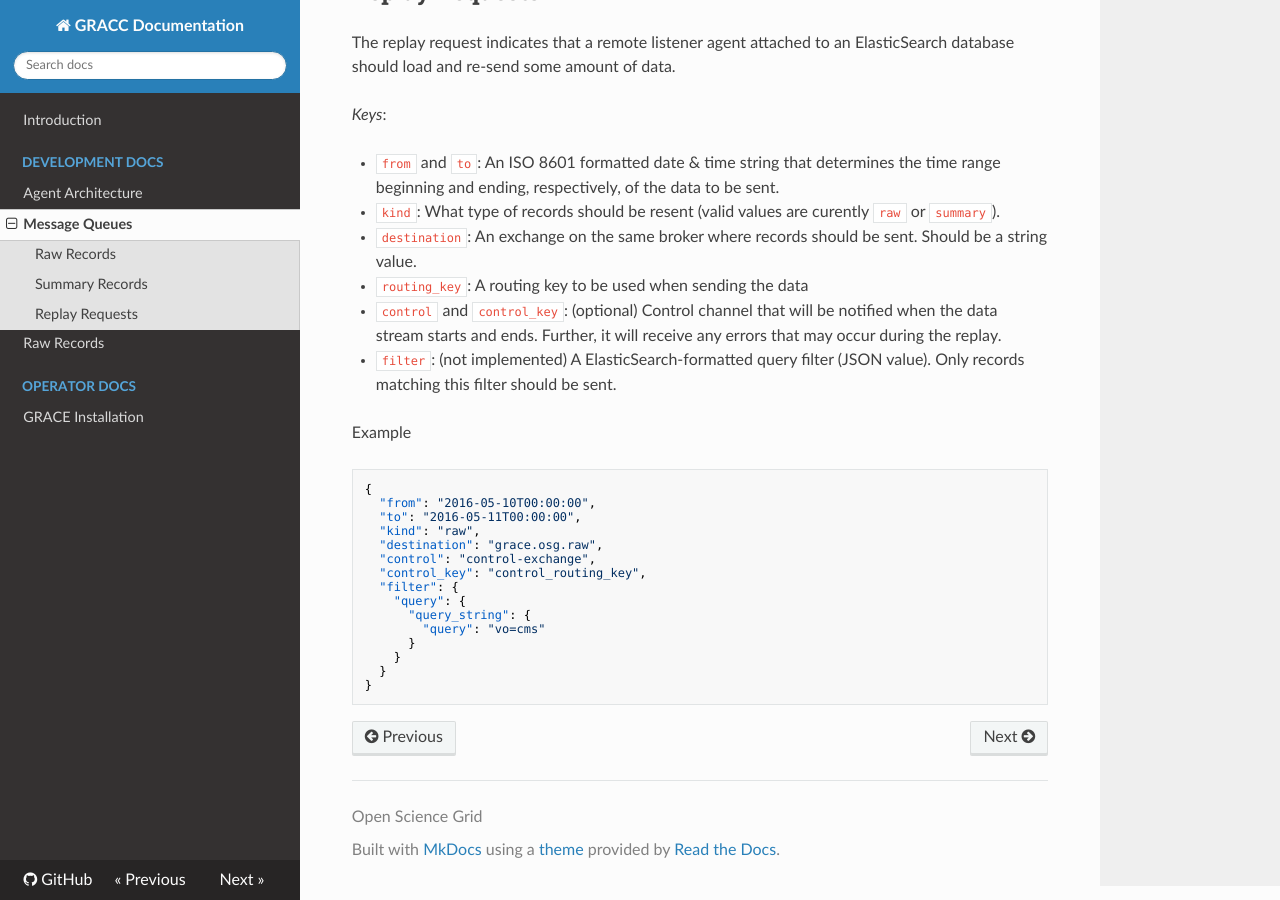
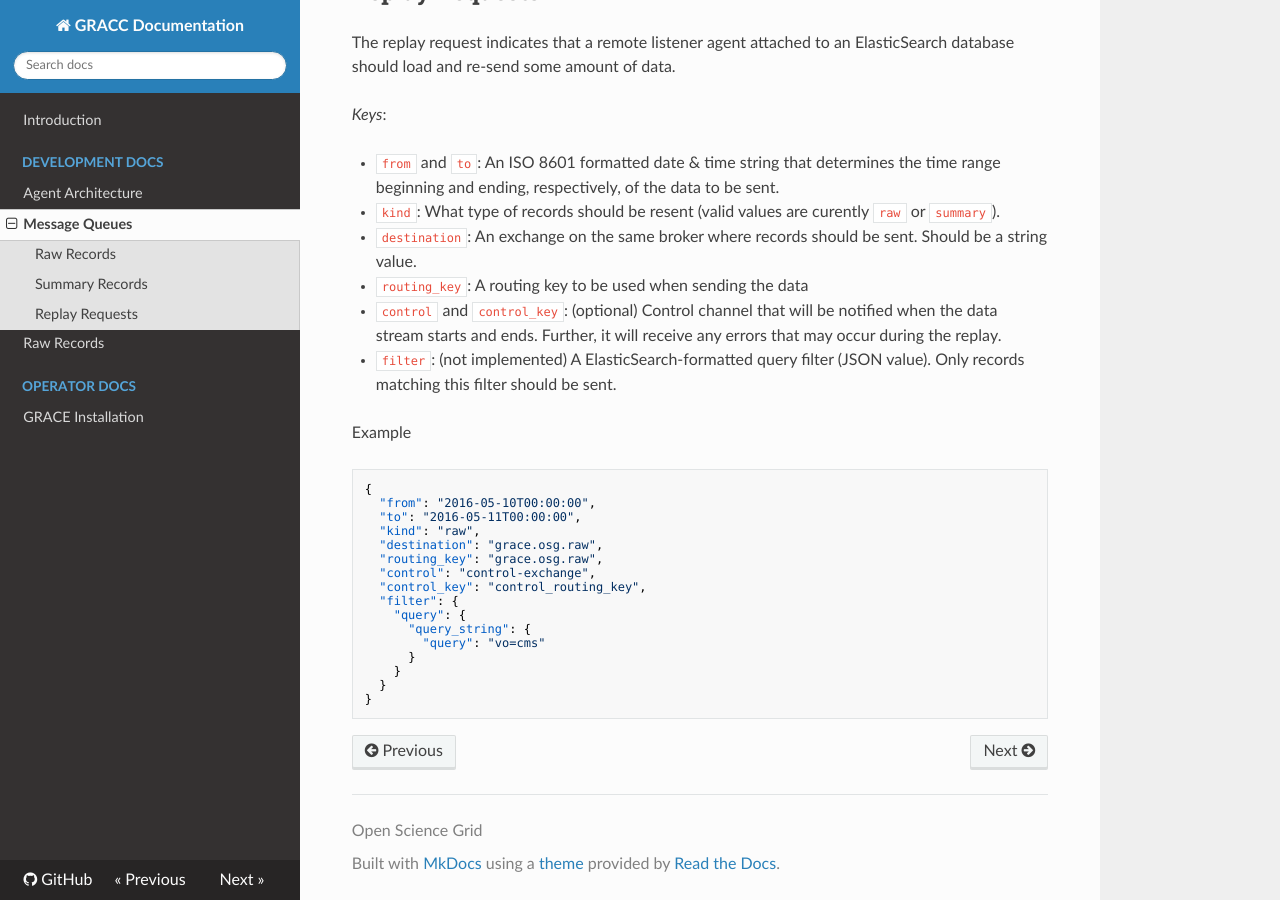
Before and after one commit to zvada/gracc, an MkDocs documentation site: the page built from docs/dev-docs/message-queues.md, in a window 1280 px wide and 900 px high, scrolled down 1839 px. Built offline with MkDocs 1.6.1, drawn with Linux system fonts in a browser that asks for light colours; nearby versions of some CDN libraries; old or Windows-style settings are respelled for this version of MkDocs.

Commit message:
Adding routing key to example msg

```diff
--- a/docs/dev-docs/message-queues.md
+++ b/docs/dev-docs/message-queues.md
@@ -94,6 +94,7 @@ Example
   "to": "2016-05-11T00:00:00",
   "kind": "raw",
   "destination": "grace.osg.raw",
+  "routing_key": "grace.osg.raw",
   "control": "control-exchange",
   "control_key": "control_routing_key",
   "filter": {
```
